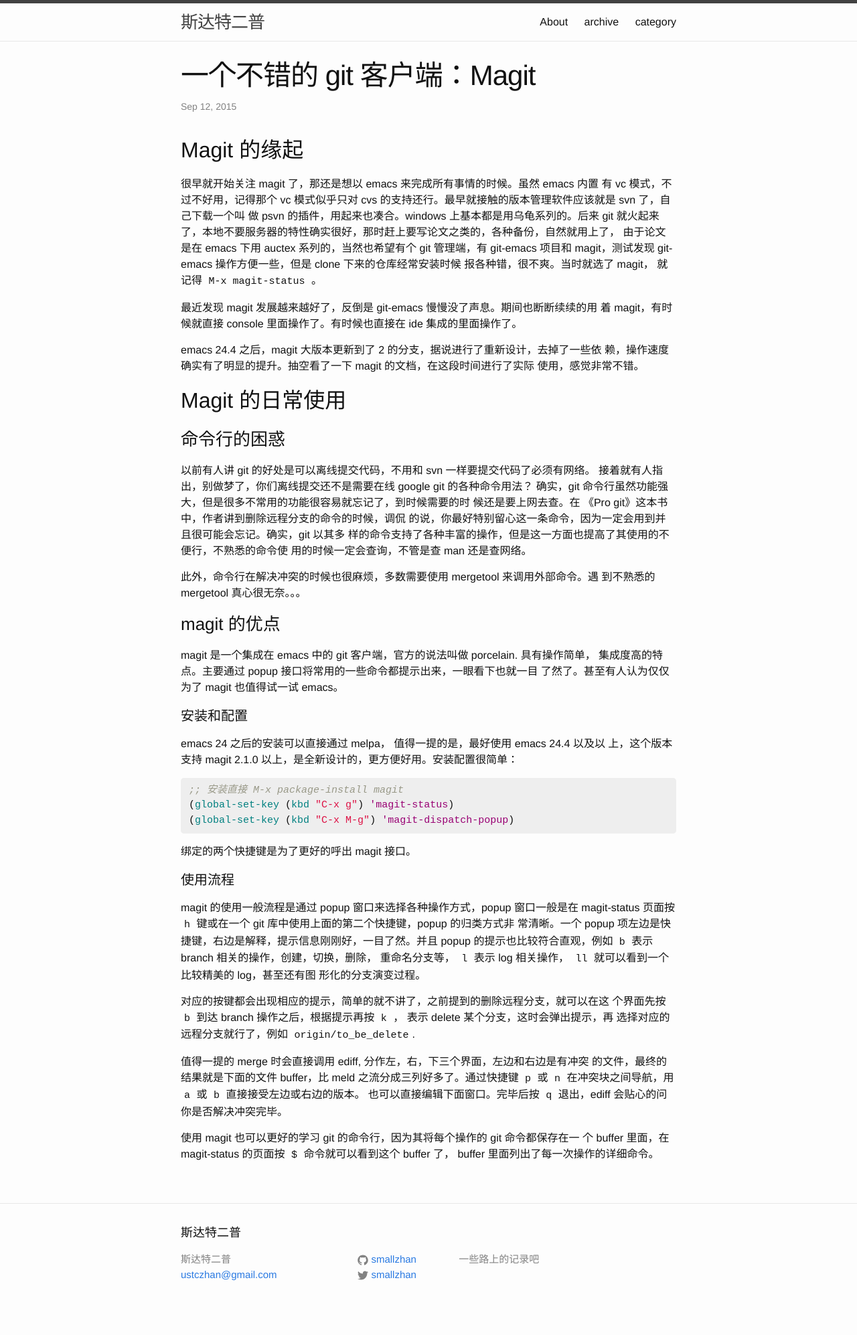
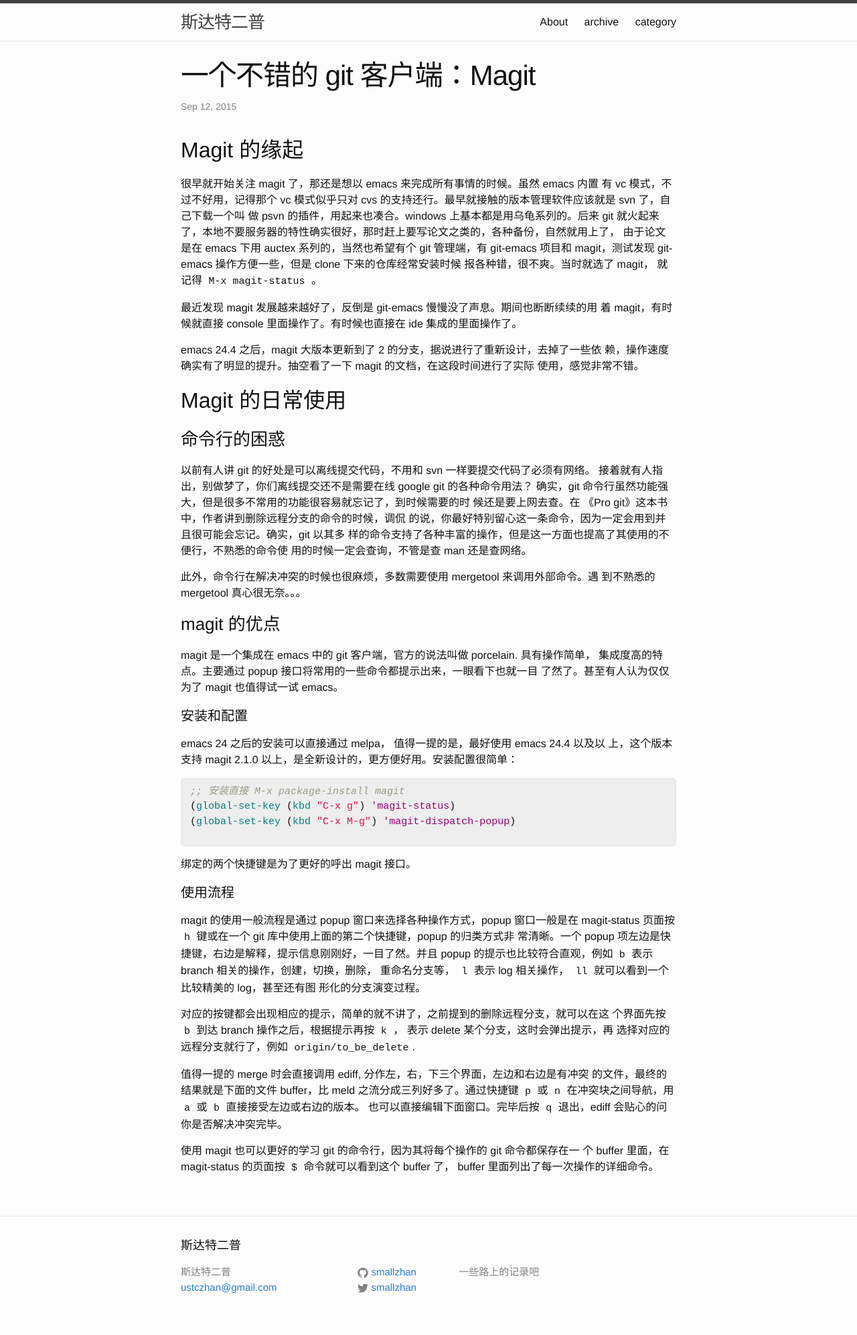
Before and after one commit to smallzhan/smallzhan.github.io, a Jekyll site: the page built from _posts/2015-09-12-p-magit.markdown, in a window 1280 px wide. Shown: the whole page at 67% size. Built offline with Jekyll 4.4.1, drawn with Linux system fonts in a browser that asks for light colours.

Commit message:
改进 code css

```diff
--- a/_sass/_base.scss
+++ b/_sass/_base.scss
@@ -138,7 +138,7 @@ code {
 div.highlight,
 pre.highlight {
     border-radius: 5px;
-    border: 1px, $grey-color-light;
+    border: 1px solid $grey-color-light;
 }
 
 
```
